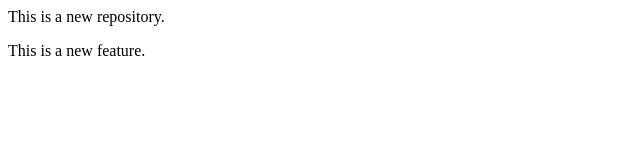
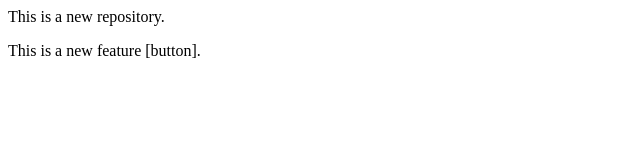
Before and after one commit to adithyaach26/localrepo, a plain HTML site: page index.html in a window 1280 px wide. Shown: the full height of the page, 0-640 px from the left. Drawn offline with Linux system fonts and the light colour scheme.

```diff
--- a/index.html
+++ b/index.html
@@ -1,2 +1,2 @@
 <p> This is a new repository.</p>
-<P> This is a new feature.</P>
+<P> This is a new feature [button].</P>
```
